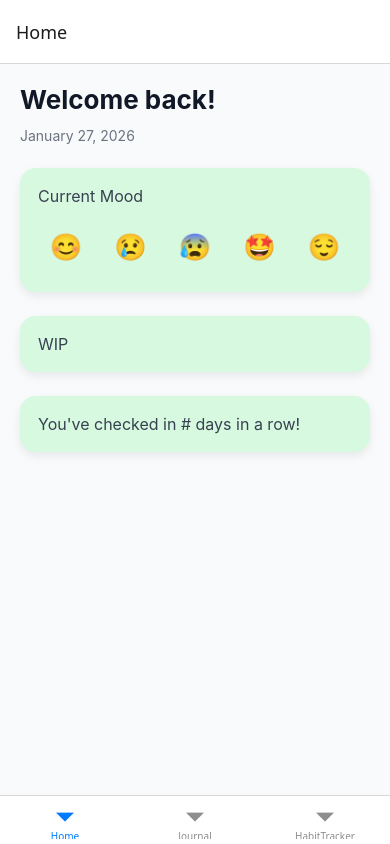
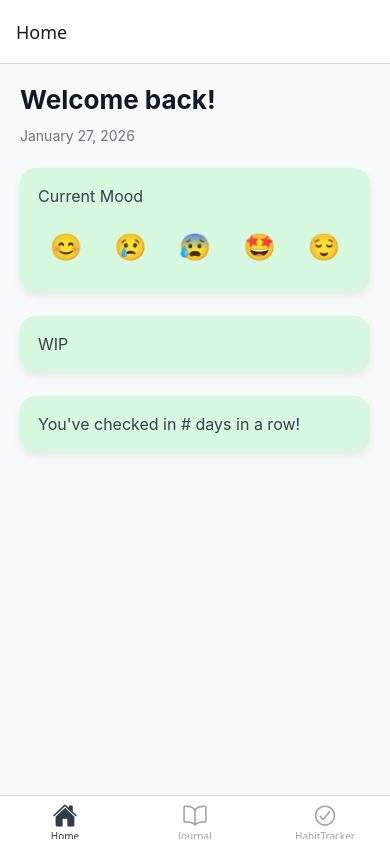
Before and after one commit to mxneo00/InnerBloom-Journal-app, a React Native app in the folder InnerBloom/: screen /ViewEntry in a window 390 px wide. Built offline with nearby package versions, Linux system fonts and the light colour scheme.

Commit message:
add icons to bottom tab nav

```diff
--- a/InnerBloom/App.tsx
+++ b/InnerBloom/App.tsx
@@ -2,6 +2,7 @@
 import { NavigationContainer } from '@react-navigation/native';
 import { createBottomTabNavigator } from '@react-navigation/bottom-tabs';
 import { createNativeStackNavigator } from '@react-navigation/native-stack';
+import { Ionicons } from '@expo/vector-icons';
 
 // SRC Imports
 import HomeScreen from './src/screens/HomeScreen';
@@ -67,10 +68,28 @@
 
   return (
     <NavigationContainer>
-      <Tab.Navigator>
+      <Tab.Navigator
+        screenOptions={({route}) => ({
+          tabBarIcon: ({focused, color, size}) => {
+            let iconName;
+
+            if (route.name === 'Home'){
+              iconName = focused ? 'home' : 'home-outline';
+            } else if (route.name === 'Journal'){
+              iconName = focused ? 'book' : 'book-outline';
+            } else if (route.name === 'HabitTracker'){
+              iconName = focused ? 'checkmark-circle' : 'checkmark-circle-outline'
+            }
+            return <Ionicons name={iconName} size={size} color={color}/>;
+          },
+          tabBarActiveTintColor: '#2f3e46',
+          tabBarInactiveTintColor: '#9aa5a8',
+          headerShown: true,
+        })}
+      >
         <Tab.Screen name="Home" component={HomeScreen} />
         <Tab.Screen name="Journal" component={JournalStack}/>
-        <Tab.Screen name="HabitTracker" component={HabitStack} />
+        <Tab.Screen name="HabitTracker" component={HabitStack}/>
       </Tab.Navigator>
     </NavigationContainer>
   );
```
